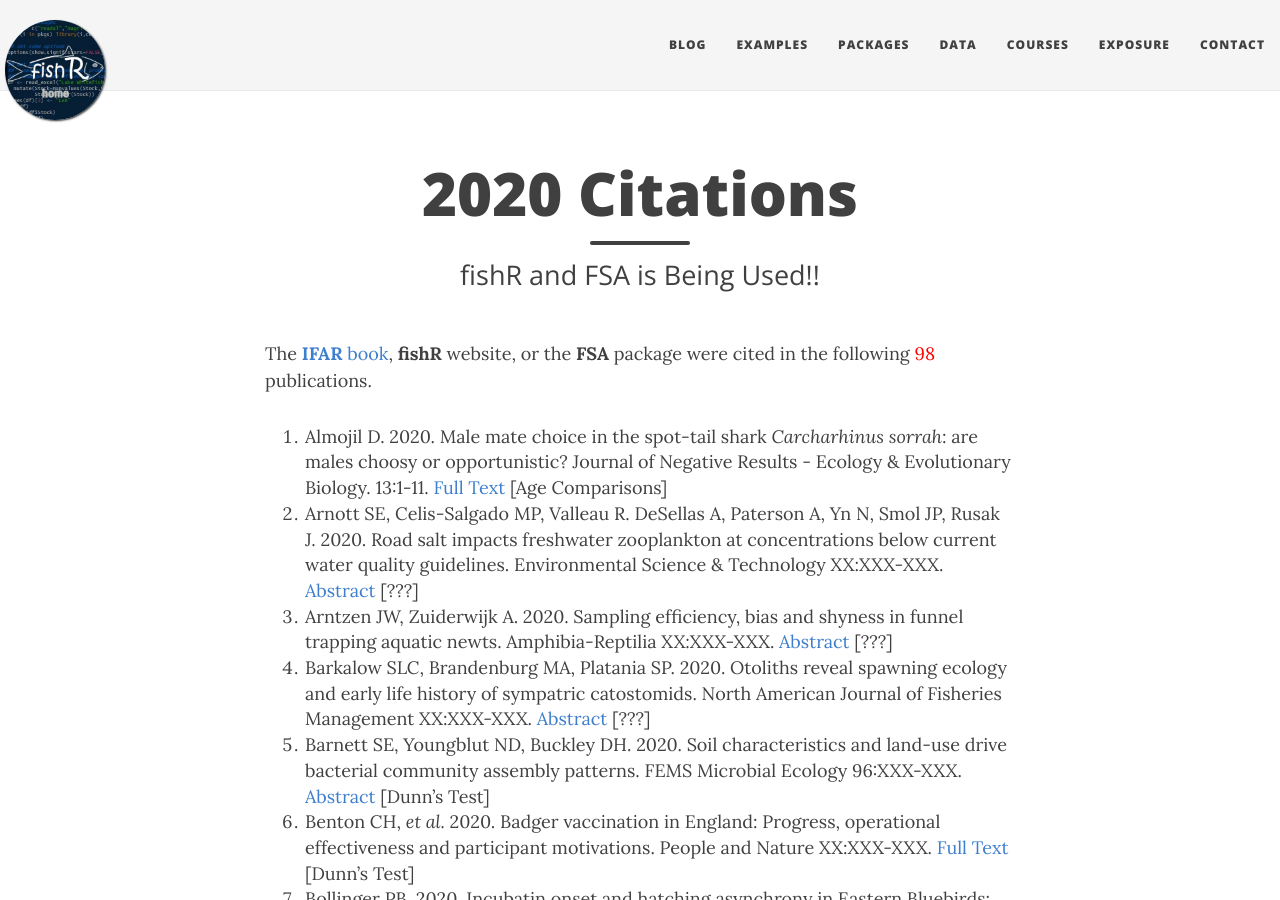
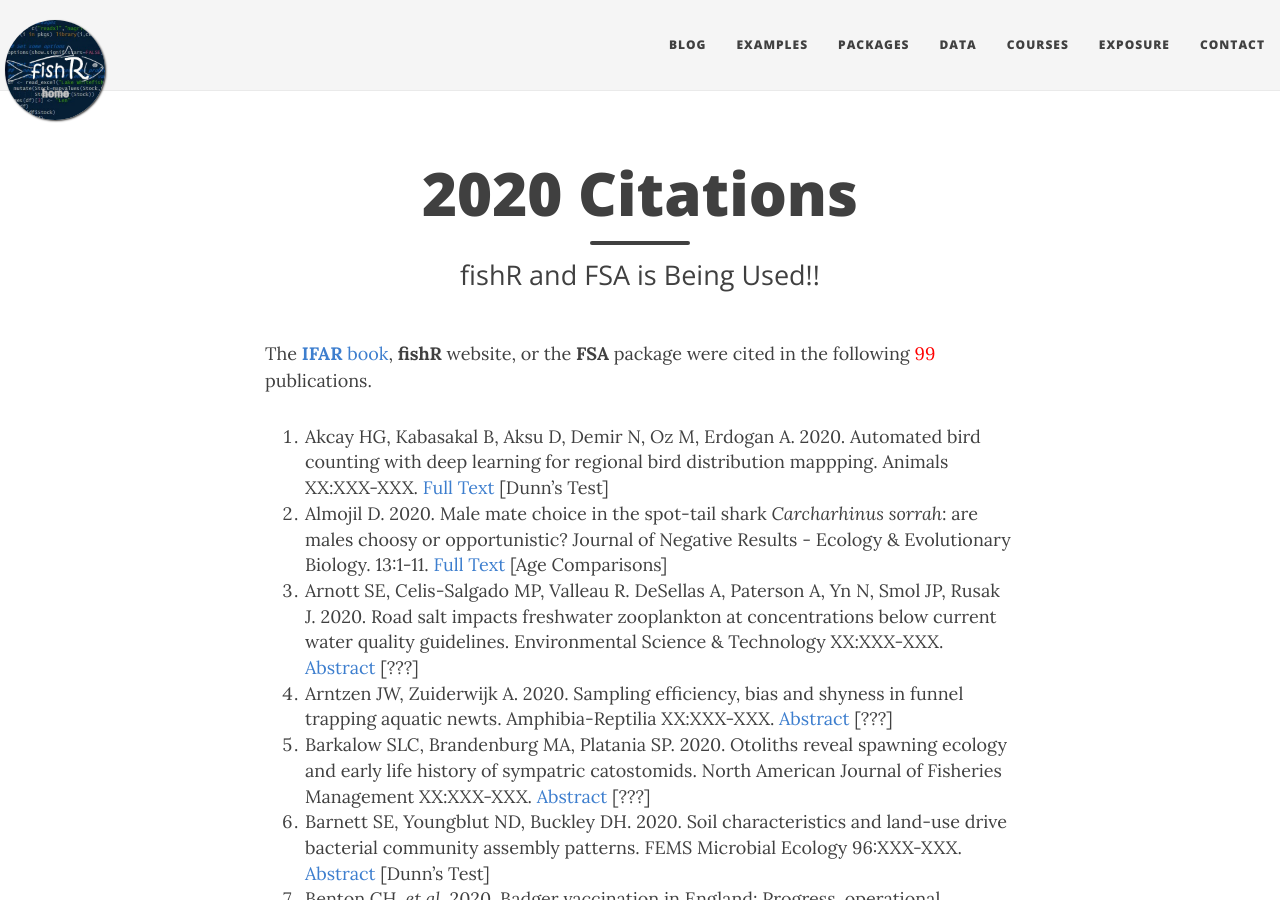
Before and after one commit to droglenc/fishR, a Jekyll site: the page built from exposure/exposure-citations20.md, in a window 1280 px wide and 900 px high. Built offline with Jekyll 4.4.1, drawn with Linux system fonts in a browser that asks for light colours; nearby versions of some CDN libraries.

Commit message:
Update exposure-citations20.md

```diff
--- a/exposure/exposure-citations20.md
+++ b/exposure/exposure-citations20.md
@@ -5,8 +5,9 @@ subtitle: fishR and FSA is Being Used!!
 css: "/css/exposure-citation.css"
 ---
 
-The [**IFAR** book](http://derekogle.com/IFAR/), **fishR** website, or the **FSA** package were cited in the following <span id="contact-div">98</span> publications.
+The [**IFAR** book](http://derekogle.com/IFAR/), **fishR** website, or the **FSA** package were cited in the following <span id="contact-div">99</span> publications.
 
+1. Akcay HG, Kabasakal B, Aksu D, Demir N, Oz M, Erdogan A. 2020. Automated bird counting with deep learning for regional bird distribution mappping. Animals XX:XXX-XXX. [Full Text](https://www.mdpi.com/2076-2615/10/7/1207/htm) [Dunn's Test]
 1. Almojil D. 2020. Male mate choice in the spot-tail shark *Carcharhinus sorrah*: are males choosy or opportunistic? Journal of Negative Results - Ecology & Evolutionary Biology. 13:1-11. [Full Text](http://jnr-eeb.org/index.php/jnr/article/viewFile/74/36) [Age Comparisons]
 1. Arnott SE, Celis-Salgado MP, Valleau R. DeSellas A, Paterson A, Yn N, Smol JP, Rusak J. 2020. Road salt impacts freshwater zooplankton at concentrations below current water quality guidelines. Environmental Science & Technology XX:XXX-XXX. [Abstract](https://pubs.acs.org/doi/abs/10.1021/acs.est.0c02396) [???]
 1. Arntzen JW, Zuiderwijk A. 2020. Sampling efficiency, bias and shyness in funnel trapping aquatic newts. Amphibia-Reptilia XX:XXX-XXX. [Abstract](https://brill.com/view/journals/amre/aop/article-10.1163-15685381-bja10004/article-10.1163-15685381-bja10004.xml) [???]
```
